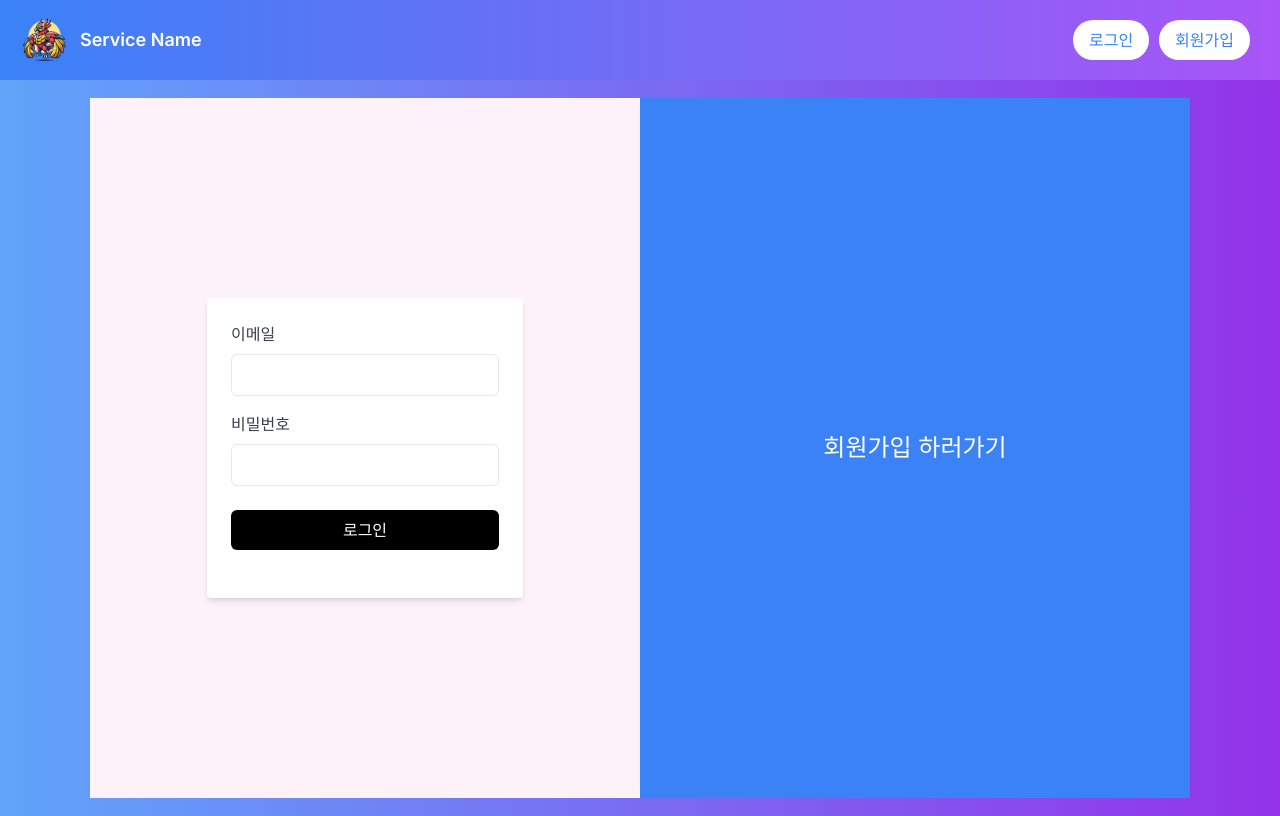
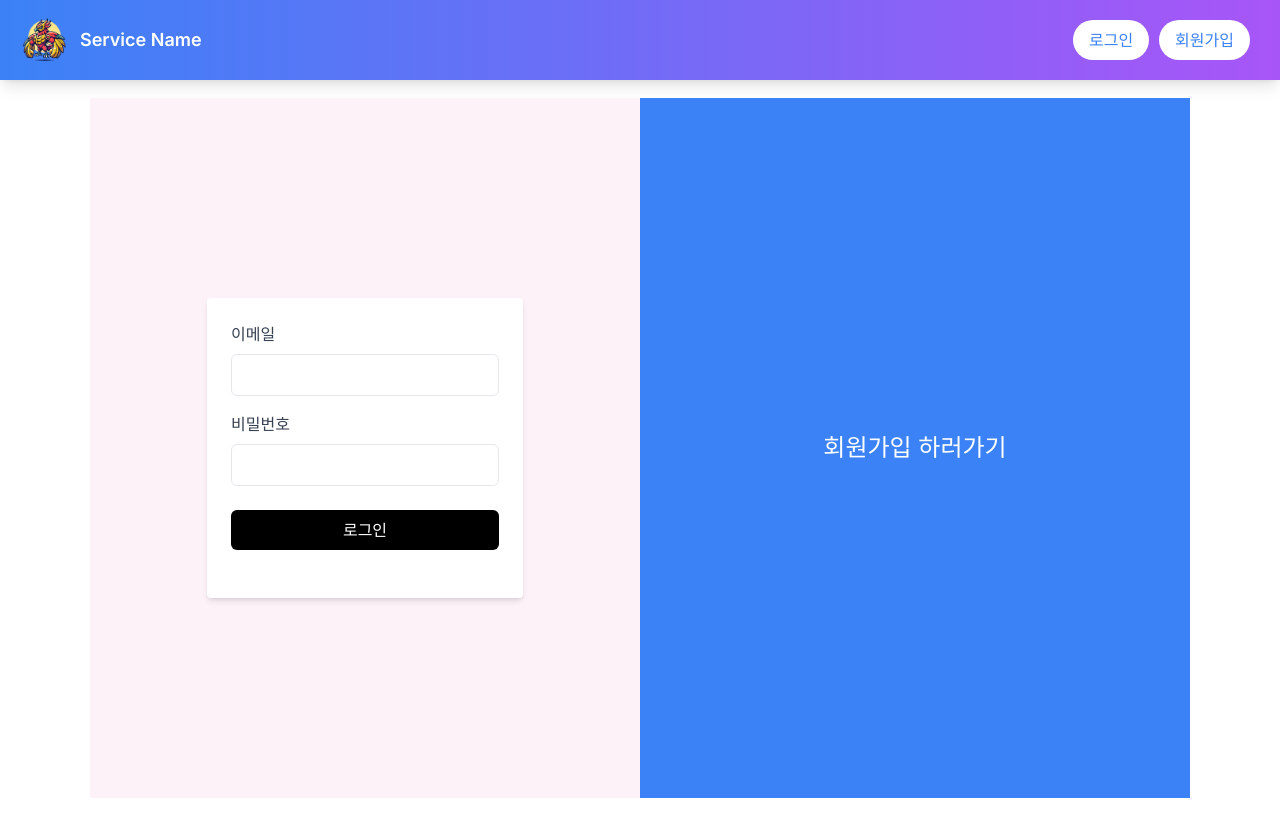
Before and after one commit to Frontend-ALPS-community/Nft-Market, a Next.js app: page /auth in a window 1280 px wide. Built offline with nearby package versions, Linux system fonts and the light colour scheme; no server answers.

Commit message:
:memo: authStore 중간 수정 중.

```diff
--- a/src/app/auth/page.tsx
+++ b/src/app/auth/page.tsx
@@ -21,7 +21,7 @@ const Page: React.FC = () => {
   };
 
   return (
-    <div className="relative w-full h-[calc(100vh-8vh)] overflow-hidden centered-flex bg-gradient-to-r from-blue-400 to-purple-600">
+    <div className="relative w-full h-[calc(100vh-8vh)] overflow-hidden centered-flex ">
       <div
         className={`w-[550px] h-[700px] transition-transform duration-500 transform ${
           isSignup ? 'translate-x-full' : ''
```
